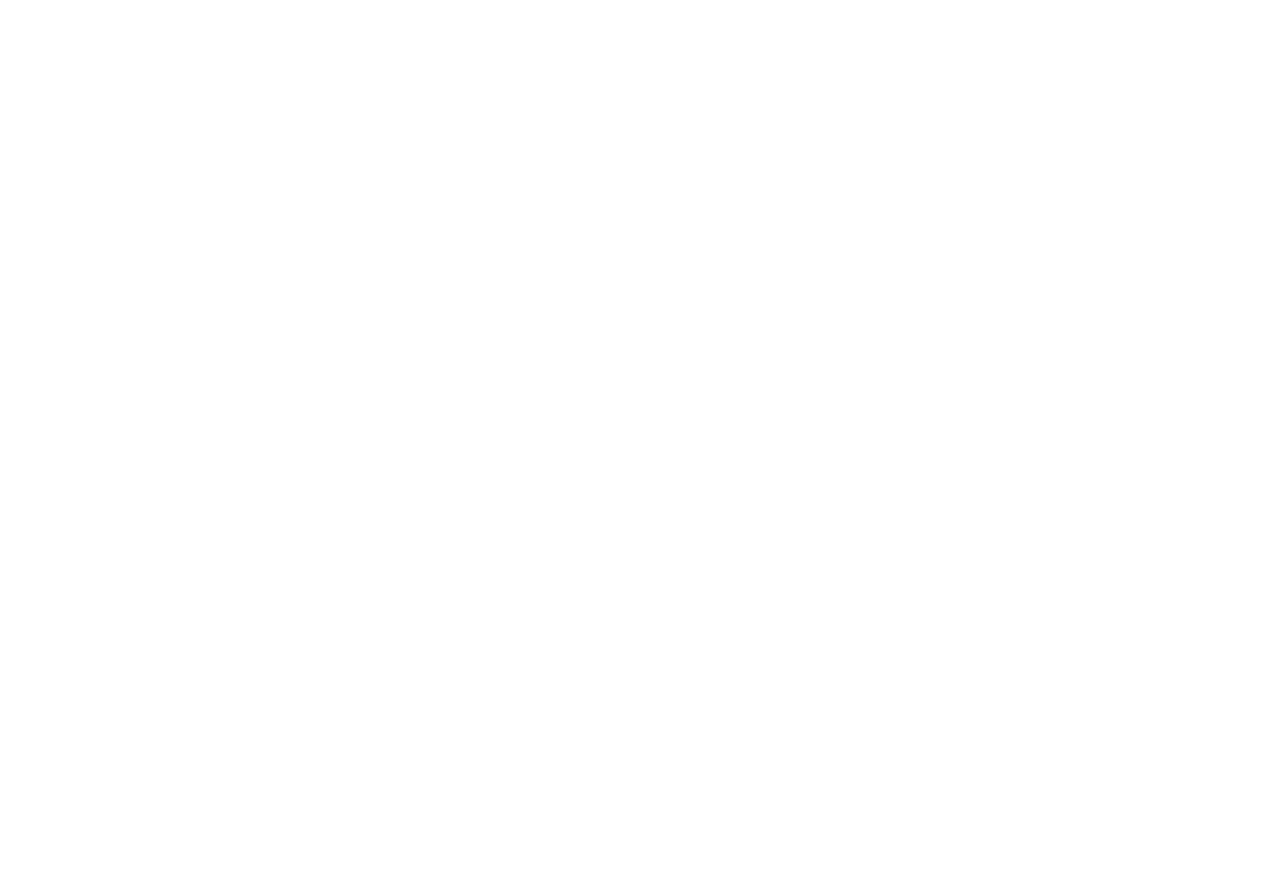
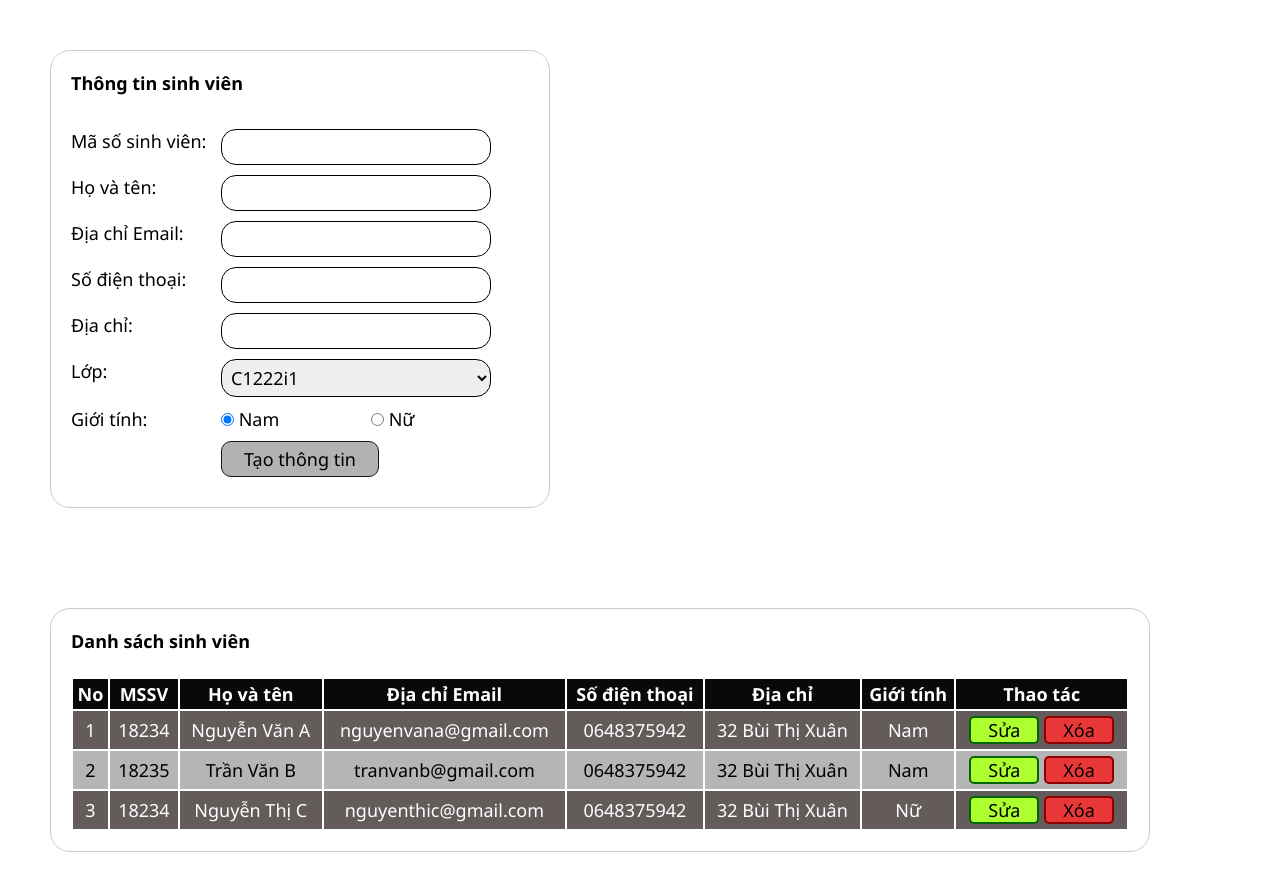
Before and after one commit to LucDuong1720/Student-Management, a plain HTML site: page index.html in a window 1280 px wide. Before the commit the page ends 800 px from the top, so only its background shows below. Drawn offline with Linux system fonts and the light colour scheme.

Commit message:
studentmanagement

```diff
--- a/index.html
+++ b/index.html
@@ -1,5 +1,6 @@
 <!DOCTYPE html>
 <html lang="en">
+
 <head>
     <meta charset="UTF-8">
     <meta http-equiv="X-UA-Compatible" content="IE=edge">
@@ -7,7 +8,109 @@
     <title>Document</title>
     <link rel="stylesheet" href="student.css">
 </head>
+
 <body>
+        <div class="form-input">
+            <h3>Thông tin sinh viên</h3>
+            <br>
+            <div class="form-information">
+                <label for="id">Mã số sinh viên:</label>
+                <input type="number" class="form-control" id="id">
+            </div>
+            <div class="form-information">
+                <label for="name">Họ và tên:</label>
+                <input type="text" class="form-control" id="name">
+            </div>
+            <div class="form-information">
+                <label for="email">Địa chỉ Email:</label>
+                <input type="email" class="form-control" id="email">
+            </div>
+            <div class="form-information">
+                <label for="phone">Số điện thoại:</label>
+                <input type="number" class="form-control" id="phone">
+            </div>
+            <div class="form-information">
+                <label for="address">Địa chỉ:</label>
+                <input type="text" class="form-control" id="address">
+            </div>
+            <div class="form-information">
+                <label for="class">Lớp:</label>
+                <select id="class" class="form-control">
+                    <option value="C1222i1">C1222i1</option>
+                    <option value="C1122i1">C1122i1</option>
+                    <option value="C1022i1">C1022i1</option>
+                    <option value="C922i1">C922i1</option>
+                </select>
+            </div>
+            <div class="form-information">
+                <label for="gender">Giới tính:</label>
+                <label><input name="gender" value="male" type="radio" checked /> Nam</label>
+                <label><input name="gender" value="female" type="radio" /> Nữ</label>
+            </div>
+            <div class="form-information">
+                <button class="btn-add" onclick="createcontrol()">Tạo thông tin</button>
+            </div>
+        </div>
+        <div class="display-output">
+            <h3>Danh sách sinh viên</h3>
+            <br>
+            <table class="table">
+                <thead>
+                    <tr>
+                        <th>No</th>
+                        <th>MSSV</th>
+                        <th>Họ và tên</th>
+                        <th>Địa chỉ Email</th>
+                        <th>Số điện thoại</th>
+                        <th>Địa chỉ</th>
+                        <th>Giới tính</th>
+                        <th>Thao tác</th>
+                    </tr>
+                </thead>
+                <tbody>
+                    <tr>
+                        <td>1</td>
+                        <td>18234</td>
+                        <td>Nguyễn Văn A</td>
+                        <td>nguyenvana@gmail.com</td>
+                        <td>0648375942</td>
+                        <td>32 Bùi Thị Xuân</td>
+                        <td>Nam</td>
+                        <td>
+                            <button class="btn-fix">Sửa</button>
+                            <button class="btn-delete">Xóa</button>
+                        </td>
+                    </tr>
+                    <tr>
+                        <td>2</td>
+                        <td>18235</td>
+                        <td>Trần Văn B</td>
+                        <td>tranvanb@gmail.com</td>
+                        <td>0648375942</td>
+                        <td>32 Bùi Thị Xuân</td>
+                        <td>Nam</td>
+                        <td>
+                            <button class="btn-fix">Sửa</button>
+                            <button class="btn-delete">Xóa</button>
+                        </td>
+                    </tr>
+                    <tr>
+                        <td>3</td>
+                        <td>18234</td>
+                        <td>Nguyễn Thị C</td>
+                        <td>nguyenthic@gmail.com</td>
+                        <td>0648375942</td>
+                        <td>32 Bùi Thị Xuân</td>
+                        <td>Nữ</td>
+                        <td>
+                            <button class="btn-fix">Sửa</button>
+                            <button class="btn-delete">Xóa</button>
+                        </td>
+                    </tr>
+                </tbody>
+            </table>
+    </div>
     <script src="student.js"></script>
 </body>
+
 </html>
--- a/student.css
+++ b/student.css
@@ -0,0 +1,108 @@
+*{
+    padding: 0px;
+    margin: 0px;
+    font-family: 'Segoe UI', Tahoma, Geneva, Verdana, sans-serif;
+    font-size: 18px;
+    box-sizing: border-box;
+}
+
+.form-input, .display-output {
+    width: 500px ;
+    padding: 20px;
+    float: left;
+    margin: 50px;
+    border: 1px solid #ccc;
+    border-radius: 20px;
+}
+
+.display-output {
+    width: 1100px ;
+    border: 1px solid #ccc;
+}
+
+.form-information {
+    margin: 10px 0px;
+    display: flex;
+}
+
+.form-information>label {
+    width: 150px;
+}
+
+.form-control {
+    border: none;
+    outline: none;
+    width: 270px;
+    padding: 5px;
+    border: 1px solid black;
+    border-radius: 15px;
+}
+
+.btn-add {
+    border: none;
+    outline: none;
+    padding: 5px 20px;
+    border: 1px solid rgb(23, 23, 23);
+    cursor: pointer;
+    margin: 0px 150px;
+    width: 200px;
+    border-radius: 10px;
+    background-color: rgb(180, 177, 177);
+}
+
+.btn-add:hover {
+    background-color: darkgray;
+}
+
+.table {
+    width: 100%;
+    text-align: center;
+
+
+}
+.table>thead {
+    background-color: rgb(9, 9, 9);
+    color: white;
+}
+
+.table>thead>tr>th {
+    padding: 3px;
+}
+
+.table>tbody>tr>td {
+    padding: 5px;
+}
+
+.table>tbody>tr:nth-child(even){
+    background-color: rgb(182, 181, 181);
+}
+
+.table>tbody>tr:nth-child(odd){
+    background-color: rgb(100, 91, 91);
+    color: white;
+}
+
+.table>tbody>tr:hover{
+    cursor: pointer;
+    background-color: darkgoldenrod;
+}
+
+.btn-fix {
+    border: none;
+    outline: none;
+    cursor: pointer;
+    width: 70px;
+    border-radius: 5px;
+    border: 2px solid darkgreen;
+    background-color: greenyellow;
+}
+
+.btn-delete {
+    border: none;
+    outline: none;
+    cursor: pointer;
+    width: 70px;
+    border-radius: 5px;
+    border: 2px solid darkred;
+    background-color: rgb(234, 55, 55);
+}
--- a/student.js
+++ b/student.js
@@ -0,0 +1,3 @@
+class Information {
+    constructor (mssv, )
+}
```
